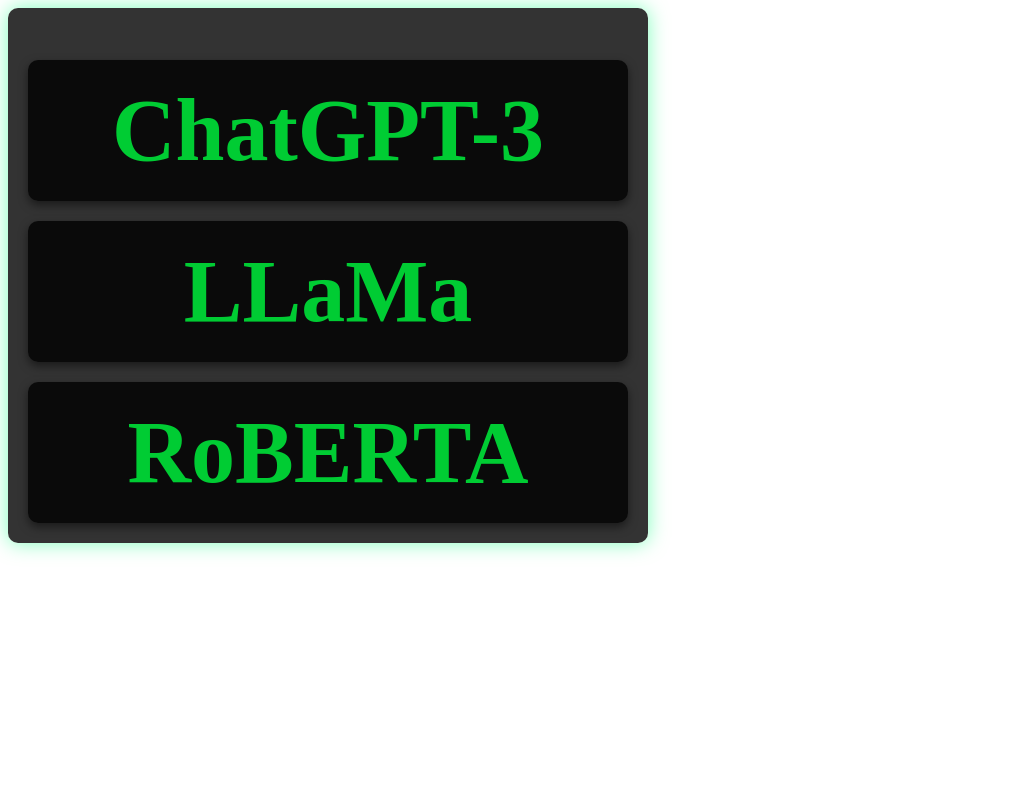
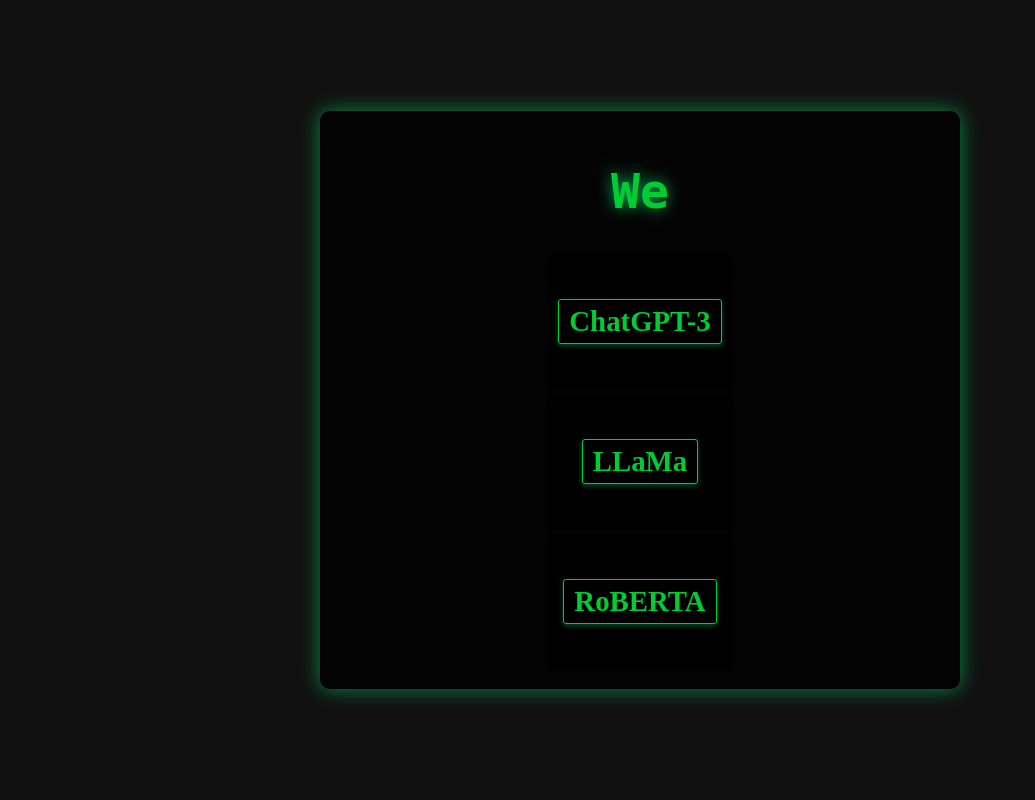
Before and after one commit to AdamAvdic/cmpt415_lavalamp, a Django app: page / in a window 1280 px wide. Shown: the whole page, without its empty margins (0-1035 px from the left). Run offline with Django 5.2, Linux system fonts and the light colour scheme.

Commit message:
popups, buttons fixed

```diff
--- a/base/templates/base/home.html
+++ b/base/templates/base/home.html
@@ -6,17 +6,113 @@
     <meta charset="UTF-8">
     <meta name="viewport" content="width=device-width, initial-scale=1.0">
     <title>{{ room.name }}</title>
-    <link rel="stylesheet" href="{% static 'main.css' %}">
-    <script src="{% static 'main.js' %}"></script>
+    <style>
+        /* Global styling for fullscreen dark background */
+        html, body {
+            margin: 0;
+            padding: 0;
+            overflow: hidden;
+            background: #111; /* Dark background to avoid outline */
+            display: flex;
+            align-items: center;
+            justify-content: center;
+            height: 100vh;
+        }
+
+        /* Canvas for background effect */
+        #canvas {
+            position: fixed;
+            top: 0;
+            left: 0;
+            width: 100vw;
+            height: 100vh;
+            background: #111;
+            z-index: -1; /* Behind all content */
+        }
+
+        /* Hidden container, will appear after animation */
+        #container {
+            display: none; /* Start hidden */
+            max-width: 600px;
+            width: 80%;
+            padding: 20px;
+            background-color: rgba(0, 0, 0, 0.8);
+            border-radius: 10px;
+            box-shadow: 0px 0px 20px rgba(0, 255, 123, 0.5);
+            display: flex;
+            flex-direction: column;
+            align-items: center;
+            text-align: center;
+            position: fixed; /* Fixed in center */
+            opacity: 0; /* Hidden for fade-in effect */
+            transition: opacity 1s ease-in-out;
+        }
+
+        #header-container h1 {
+            color: #00cc33;
+            font-size: 3rem;
+            font-family: "Space Mono", monospace;
+            margin-bottom: 30px;
+            text-shadow: 0px 0px 15px rgba(0, 255, 123, 0.7);
+        }
+
+/* Container for rooms list with minimal gap */
+#rooms-list {
+    display: flex;
+    flex-direction: column;
+    gap: 5px; /* Minimal gap between items */
+    margin-top: 5px; /* Reduce top margin */
+}
+
+/* Room item styling for tighter look */
+.room-item {
+    background-color: rgba(0, 0, 0, 0.8);
+    padding: 5px 10px; /* Further reduced padding inside each button */
+    border-radius: 5px;
+    box-shadow: 0px 2px 5px rgba(0, 0, 0, 0.5);
+    transition: transform 0.2s, box-shadow 0.2s;
+    text-align: center;
+    font-size: 1.8rem;
+    cursor: pointer;
+}
+
+/* Link styling within room items */
+.room-item h5 a {
+    color: #00cc33;
+    text-decoration: none;
+    font-weight: bold;
+    transition: all 0.3s ease;
+    font-size: 1.8rem;
+    padding: 5px 10px; /* Reduced padding to make links more compact */
+    border: 1px solid #00cc33;
+    border-radius: 3px;
+    display: inline-block;
+    box-shadow: 0px 2px 5px rgba(0, 255, 123, 0.3);
+}
+
+/* Hover effect for clickable links */
+.room-item h5 a:hover {
+    color: #00ff77;
+    border-color: #00ff77;
+    background-color: rgba(0, 255, 123, 0.1);
+    text-shadow: 0px 0px 5px rgba(0, 255, 123, 0.5);
+    box-shadow: 0px 4px 10px rgba(0, 255, 123, 0.4);
+    transform: scale(1.02);
+}
+
+    </style>
 </head>
 <body>
-    <canvas id="canvas" style="background: #111;"></canvas>
-    <!-- Main container for room list and typewriter effect -->
+    <!-- Full-screen canvas for background effect -->
+    <canvas id="canvas"></canvas>
+
+    <!-- Main container for centered content -->
     <div id="container">
-        <!-- Header container for typewriter effect -->
         <div id="header-container">
-            <h1><span></span></h1> <!-- Typewriter effect target -->
+            <h1><span></span></h1>
         </div>
+
+        <!-- Rooms list menu -->
         <div id="rooms-list">
             {% for room in rooms %}
                 <div class="room-item">
@@ -26,13 +122,10 @@
         </div>
     </div>
 
-    <!-- Typewriter effect script -->
     <script>
         document.addEventListener('DOMContentLoaded', function(event) {
-            // Array with texts to type in typewriter
             var dataText = ["Welcome To a ", "Language Learning Model", "Data Displayer", "Please Choose Your Preferred Language Learning Model"];
 
-            // Type one text in the typewriter
             function typeWriter(text, i, fnCallback) {
                 if (i < text.length) {
                     document.querySelector("h1 span").innerHTML = text.substring(0, i + 1) + '<span aria-hidden="true"></span>';
@@ -44,7 +137,6 @@
                 }
             }
 
-            // Start a typewriter animation for a text in the dataText array
             function StartTextAnimation(i) {
                 if (typeof dataText[i] == 'undefined') {
                     setTimeout(function() {
@@ -59,30 +151,21 @@
 
             // Show canvas for 5 seconds, then show container
             setTimeout(function() {
-                // Fade out the canvas
                 var canvas = document.getElementById('canvas');
-                canvas.style.opacity = 0; // Fade out canvas
+                canvas.style.opacity = 0;
 
-                // After the fade out, hide the canvas and show the container
                 setTimeout(function() {
-                    canvas.style.display = 'none'; // Hide canvas
+                    canvas.style.display = 'none';
                     var container = document.getElementById('container');
-                    container.style.display = 'block'; // Show container
+                    container.style.display = 'flex'; // Show container
+                    container.style.opacity = 1; // Fade in container
                     setTimeout(function() {
-                        container.style.opacity = 1; // Fade in container
-                    }, 10); // Small delay to allow display change
+                        StartTextAnimation(0); // Start text animation after fade-in
+                    }, 1000);
+                }, 1000);
+            }, 5000);
 
-                    // Start the typewriter animation after an additional delay
-                    setTimeout(function() {
-                        StartTextAnimation(0); // Start text animation after 1 second
-                    }, 1000); // Additional delay after the container fades in
-                }, 1000); // Match the transition duration of the canvas fade out
-
-            }, 5000); // 5000 ms = 5 seconds
-
-        });
-
-        // Hacker background
+            // Hacker background effect
             var canvas = document.getElementById('canvas');
             var context = canvas.getContext('2d');
             var W = window.innerWidth;
@@ -101,7 +184,7 @@
             function draw(){
                 context.fillStyle = "rgba(0,0,0,0.05)";
                 context.fillRect(0, 0, W, H);
-            context.fontSize = "700 " + fontSize + "px";
+                context.font = "700 " + fontSize + "px Arial";
                 context.fillStyle = "#00cc33";
                 for(var i=0; i<columns; i++){
                     var index = Math.floor(Math.random()*str.length);
@@ -114,8 +197,8 @@
                     drops[i]++;
                 }
             }
-        draw();
             setInterval(draw, 35);
+        });
     </script>
 </body>
 </html>
--- a/static/main.css
+++ b/static/main.css
@@ -1,37 +1,63 @@
-#header-container h1 {
-    color: #00cc33;
-    font-size: 3rem;
-    font-family: "Space Mono", monospace;
-    margin-bottom: 30px;
-    text-shadow: 0px 0px 15px rgba(0, 255, 123, 0.7);
+/* Global styles */
+body, html {
+    margin: 0;
+    padding: 0;
+    overflow: hidden; /* Remove scroll */
+    background: #111; /* Dark background to avoid white outline */
+    display: flex;
+    align-items: center;
+    justify-content: center;
+    height: 100vh;
+}
+
+#background-canvas {
+    position: fixed;
+    top: 0;
+    left: 0;
+    width: 100%;
+    height: 100%;
+    overflow: hidden;
+}
+
+#canvas {
+    width: 100%;
+    height: 100%;
+    background: #111;
+    position: absolute;
+    top: 0;
+    left: 0;
+    z-index: -1;
+}
+
+/* Center container styles */
+#container {
+    max-width: 600px;
+    width: 80%;
+    padding: 20px;
+    background-color: rgba(0, 0, 0, 0.8);
+    border-radius: 10px;
+    box-shadow: 0px 0px 20px rgba(0, 255, 123, 0.5);
+    display: flex;
+    flex-direction: column;
+    align-items: center;
+    text-align: center;
 }
 
 #rooms-list {
     display: flex;
     flex-direction: column;
-    gap: 20px; /* Space between each option */
+    gap: 20px;
     margin-top: 20px;
 }
 
 .room-item {
-    background-color: rgba(0, 0, 0, 0.8); /* Slightly darker background for contrast */
+    background-color: rgba(0, 0, 0, 0.8);
     padding: 20px;
     border-radius: 10px;
     box-shadow: 0px 4px 10px rgba(0, 0, 0, 0.5);
     transition: transform 0.2s, box-shadow 0.2s;
     text-align: center;
-    font-size: 2rem; /* Increase font size */
-}
-
-.room-item:hover {
-    transform: translateY(-5px);
-    box-shadow: 0px 8px 20px rgba(0, 255, 123, 0.5);
-}
-
-.room-item h5 {
-    color: white;
-    margin: 0;
-    font-size: 2.5rem; /* Increase size of text */
+    font-size: 2rem;
 }
 
 .room-item h5 a {
@@ -39,41 +65,10 @@
     text-decoration: none;
     font-weight: bold;
     transition: color 0.3s;
-    font-size: 5.5rem; /* Make the links larger */
+    font-size: 5.5rem;
 }
 
 .room-item h5 a:hover {
     color: #00ff77;
     text-decoration: underline;
 }
-
-.control-button {
-    padding: 10px 20px;
-    background-color: #00cc33;
-    color: black;
-    border: none;
-    border-radius: 5px;
-    cursor: pointer;
-    font-family: "Space Mono", monospace;
-    transition: background-color 0.3s, transform 0.2s;
-}
-
-.control-button:hover {
-    background-color: #00ff77;
-    transform: scale(1.05);
-}
-
-.button-container {
-    display: flex;
-    gap: 10px;
-    justify-content: center;
-    margin-top: 20px;
-}
-
-#container {
-    max-width: 600px;
-    padding: 20px;
-    background-color: rgba(0, 0, 0, 0.8);
-    border-radius: 10px;
-    box-shadow: 0px 0px 20px rgba(0, 255, 123, 0.5);
-}
```
Also changed, not shown: base/templates/base/room.html (+91 -34 lines). Lines whose indentation alone changed are shown as unchanged.
